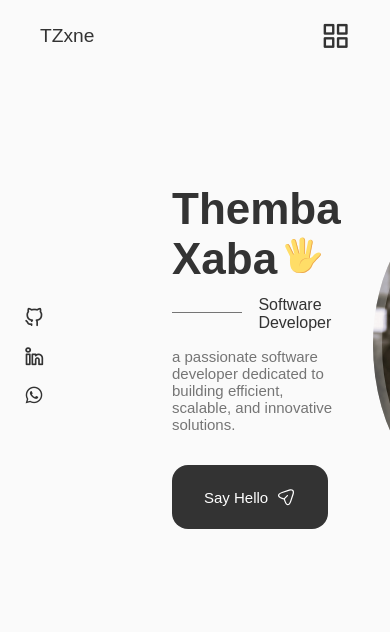
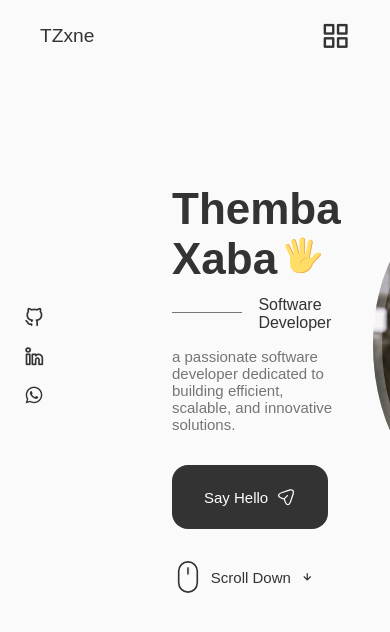
Before and after one commit to thembaxaba157/portfolio-website, a React (Vite) app: page / in a window 390 px wide. Shown: the top 632 px of the page. Built offline with nearby package versions, Linux system fonts and the light colour scheme.

Commit message:
Home component finished without responsiveness

```diff
--- a/src/components/home/Home.jsx
+++ b/src/components/home/Home.jsx
@@ -1,7 +1,8 @@
-import React from 'react'
+import React from 'react';
+import Data from './Data';
 import "./home.css";
+import ScrollDown from './ScrollDown';
 import Social from './Social';
-import Data from './Data';
 
 const Home = () => {
   return (
@@ -15,6 +16,7 @@ const Home = () => {
 
                 <Data />
             </div>
+            <ScrollDown />
         </div>
 
 
--- /dev/null
+++ b/src/components/home/ScrollDown.jsx
@@ -0,0 +1,51 @@
+import React from 'react'
+
+const ScrollDown = () => {
+  return (
+    <div className="home__scroll">
+        <a href="#about" className="home__scroll-button">
+        <svg
+                width="32px"
+                height="32px"
+                className="home__scroll-mouse"
+                viewBox="0 0 247 390"
+                version="1.1"
+                xmlns="http://www.w3.org/2000/svg"
+                xmlnsXlink="http://www.w3.org/1999/xlink"
+                style={{
+                  fillRule: "evenodd",
+                  clipRule: "evenodd",
+                  strokeLinecap: "round",
+                  strokeLinejoin: "round",
+                  strokeMiterlimit: "1.5",
+                }}
+              >
+                <path
+                  className="wheel"
+                  d="M123.359,79.775l0,72.843"
+                  style={{
+                    fill: "none",
+                    stroke: "var(--title-color)",
+                    strokeWidth: "20px",
+                  }}
+                ></path>
+                <path
+                  id="mouse"
+                  d="M236.717,123.359c0,-62.565 -50.794,-113.359 -113.358,-113.359c-62.565,0 -113.359,50.794 -113.359,113.359l0,143.237c0,62.565 50.794,113.359 113.359,113.359c62.564,0 113.358,-50.794 113.358,-113.359l0,-143.237Z"
+                  style={{
+                    fill: "none",
+                    stroke: "var(--title-color)",
+                    strokeWidth: "20px",
+                  }}
+                ></path>
+        </svg>
+        <span className="home__scroll-name">Scroll Down</span>
+        <i className="uil uil-arrow-down home__scroll-arrow"></i>
+
+        </a>
+    </div>
+
+  )
+}
+
+export default ScrollDown
--- a/src/components/home/home.css
+++ b/src/components/home/home.css
@@ -1,3 +1,7 @@
+.home__container {
+    row-gap: 2rem;
+}
+
 .home__content {
     grid-template-columns: 116px repeat(2, 1fr);
     padding-top: 5.5rem;
@@ -83,6 +87,43 @@
         border-radius: 60% 40% 30% 70%/60% 30% 70% 40%;
     }
 
+}
+
+.home__scroll {
+    margin-left: 9.25rem;
+}
+
+.wheel {
+    animation: scroller 2s ease infinite;
+}
+
+@keyframes scroller {
+    0% {
+        transform: translateY(0);
+    }
+    30% {
+        transform: translateY(3.75rem);
+    }
+}
 
 
+.home__scroll-name {
+    color: var(--title-color);
+    font-weight: var(--font-medium);
+    margin-right: var(--mb-0-25);
+    margin-left: 2px;
 }
+
+.home__scroll-arrow {
+    font-size: 1.25;
+    color: var(--title-color);
+}
+
+.home__scroll-button {
+    display: flex;
+    flex-direction: row;
+    align-items: center;
+    text-decoration: none;
+    color: var(--title-color);
+    gap: 0.3rem;
+}
```
